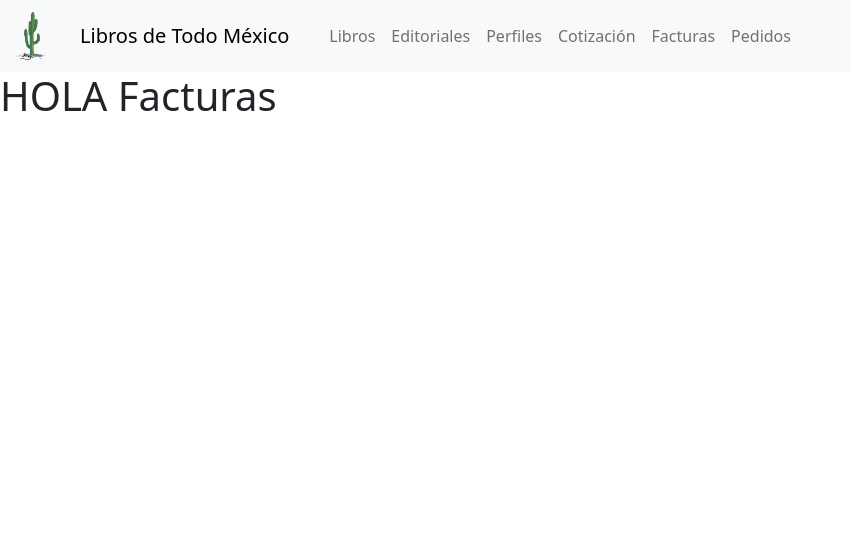
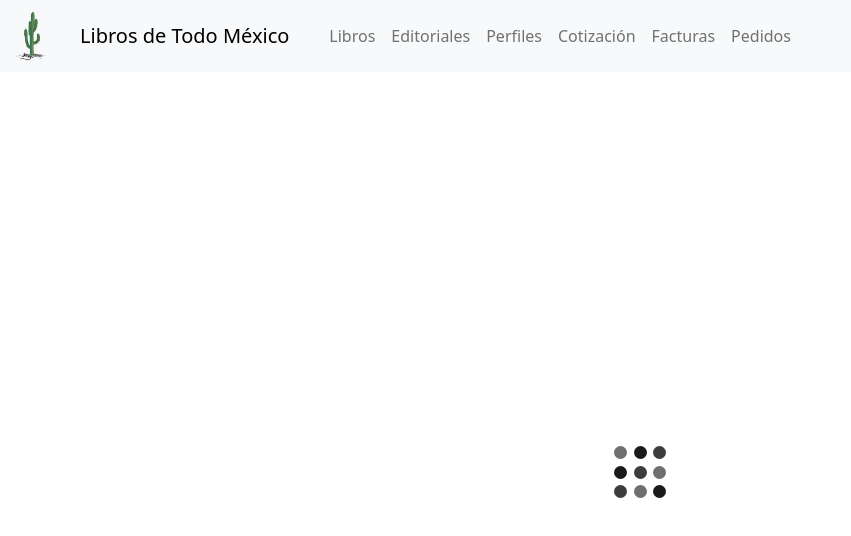
Before and after one commit to Jeerel/Libros, a React (Create React App) app: page /facturas in a window 1280 px wide. Shown: the top 536 px of the page, without its empty margins (0-851 px from the left). Built offline with nearby package versions, Linux system fonts and the light colour scheme.

Commit message:
agregando el loader

```diff
--- /dev/null
+++ b/src/components/Loader.js
@@ -0,0 +1,21 @@
+import React, { Component } from 'react';
+
+import './styles/Loader.css';
+
+export default class Loader extends Component {
+    render() {
+        return (
+            <div className="lds-grid">
+                <div />
+                <div />
+                <div />
+                <div />
+                <div />
+                <div />
+                <div />
+                <div />
+                <div />
+            </div>
+        );
+    }
+}
--- /dev/null
+++ b/src/components/PageLoading.js
@@ -0,0 +1,14 @@
+import React from 'react';
+
+import './styles/PageLoading.css';
+import Loader from './Loader';
+
+function PageLoading() {
+    return (
+        <div className="PageLoading">
+            <Loader />
+        </div>
+    );
+}
+
+export default PageLoading;
--- /dev/null
+++ b/src/components/styles/Loader.css
@@ -0,0 +1,81 @@
+.lds-grid {
+    display: inline-block;
+    position: relative;
+    width: 64px;
+    height: 64px;
+  }
+
+  .lds-grid div {
+    position: absolute;
+    width: 13px;
+    height: 13px;
+    border-radius: 50%;
+    background: #000;
+    animation: lds-grid 1.2s linear infinite;
+  }
+
+  .lds-grid div:nth-child(1) {
+    top: 6px;
+    left: 6px;
+    animation-delay: 0s;
+  }
+
+  .lds-grid div:nth-child(2) {
+    top: 6px;
+    left: 26px;
+    animation-delay: -0.4s;
+  }
+
+  .lds-grid div:nth-child(3) {
+    top: 6px;
+    left: 45px;
+    animation-delay: -0.8s;
+  }
+
+  .lds-grid div:nth-child(4) {
+    top: 26px;
+    left: 6px;
+    animation-delay: -0.4s;
+  }
+
+  .lds-grid div:nth-child(5) {
+    top: 26px;
+    left: 26px;
+    animation-delay: -0.8s;
+  }
+
+  .lds-grid div:nth-child(6) {
+    top: 26px;
+    left: 45px;
+    animation-delay: -1.2s;
+  }
+
+  .lds-grid div:nth-child(7) {
+    top: 45px;
+    left: 6px;
+    animation-delay: -0.8s;
+  }
+
+  .lds-grid div:nth-child(8) {
+    top: 45px;
+    left: 26px;
+    animation-delay: -1.2s;
+  }
+
+  .lds-grid div:nth-child(9) {
+    top: 45px;
+    left: 45px;
+    animation-delay: -1.6s;
+  }
+
+  @keyframes lds-grid {
+
+    0%,
+    100% {
+      opacity: 1;
+    }
+
+    50% {
+      opacity: 0.5;
+    }
+  }
--- /dev/null
+++ b/src/components/styles/PageLoading.css
@@ -0,0 +1,8 @@
+.PageLoading {
+    display: flex;
+    flex-direction: column;
+    justify-content: center;
+    align-items: center;
+    min-height: 100vh;
+    width: 100%;
+  }
--- a/src/pages/AltaLibros.js
+++ b/src/pages/AltaLibros.js
@@ -1,5 +1,6 @@
 import React from "react";
 import "../App.css"
+import PageLoading from "../components/PageLoading";
 
 import { FontAwesomeIcon } from "@fortawesome/react-fontawesome";
 import axios from "axios";
@@ -17,7 +18,8 @@ import { Modal, ModalBody, ModalFooter, ModalHeader } from "reactstrap";
 
 class AltaLibros extends React.Component {
     state = {
-        data: [],
+        loading: true,
+        data: undefined,
         dataEditorial: [],
         modalInsertar: false,
         modalEdit: false,
@@ -262,6 +264,11 @@ class AltaLibros extends React.Component {
     }
     render() {
         const { form } = this.state;
+
+        if (this.state.loading === true && !this.state.data) {
+            return <PageLoading />
+        }
+
         return (
             <div>
                 <div className="container">
--- a/src/pages/Cotizacion.js
+++ b/src/pages/Cotizacion.js
@@ -1,10 +1,19 @@
 import React from "react";
+import PageLoading from "../components/PageLoading";
 
 class Cotizacion extends React.Component {
+    state = {
+        loading: true,
+        data: undefined
+    }
+
     render() {
+        if (this.state.loading === true && !this.state.data) {
+            return <PageLoading />
+        }
         return (
             <div>
-                <h1>HOLA Cotizacion</h1>
+
             </div>
         )
     }
--- a/src/pages/Editoriales.js
+++ b/src/pages/Editoriales.js
@@ -1,5 +1,6 @@
 import React from "react";
 import "../App.css"
+import PageLoading from '../components/PageLoading'
 
 import { FontAwesomeIcon } from "@fortawesome/react-fontawesome";
 import axios from "axios";
@@ -18,6 +19,7 @@ import { Modal, ModalBody, ModalFooter, ModalHeader } from "reactstrap";
 class Editoriales extends React.Component {
 
     state = {
+        loading: true,
         data: [
             {
                 nombre: 'Almadía',
@@ -49,6 +51,11 @@ class Editoriales extends React.Component {
     };
 
     render() {
+
+        if (this.state.loading === true && !this.state.data) {
+            return <PageLoading />
+        }
+
         return (
             <div>
                 <div className="container">
@@ -71,9 +78,41 @@ class Editoriales extends React.Component {
                         <div className="col-md-3 col-sm-3">
                             <div className="form-group">
                                 <label>Estado</label>
-                                <input className="form-control" type="text" name="nameFilter" id="nameFilter" />
-                                {// <input className="form-control" type="text" name="nameFilter" id="nameFilter" onChange={this.handleChangeFilter} value={filter ? filter.name : ""} />
-                                }
+                                <select className="form-control">
+                                    <option selected disabled>Seleccione una opción</option>
+                                    <option value="Aguascalientes">Aguascalientes</option>
+                                    <option value="Baja California">Baja California</option>
+                                    <option value="Baja California Sur">Baja California Sur</option>
+                                    <option value="Campeche">Campeche</option>
+                                    <option value="Chiapas">Chiapas</option>
+                                    <option value="Chihuahua">Chihuahua</option>
+                                    <option value="CDMX">Ciudad de México</option>
+                                    <option value="Coahuila">Coahuila</option>
+                                    <option value="Colima">Colima</option>
+                                    <option value="Durango">Durango</option>
+                                    <option value="Estado de México">Estado de México</option>
+                                    <option value="Guanajuato">Guanajuato</option>
+                                    <option value="Guerrero">Guerrero</option>
+                                    <option value="Hidalgo">Hidalgo</option>
+                                    <option value="Jalisco">Jalisco</option>
+                                    <option value="Michoacán">Michoacán</option>
+                                    <option value="Morelos">Morelos</option>
+                                    <option value="Nayarit">Nayarit</option>
+                                    <option value="Nuevo León">Nuevo León</option>
+                                    <option value="Oaxaca">Oaxaca</option>
+                                    <option value="Puebla">Puebla</option>
+                                    <option value="Querétaro">Querétaro</option>
+                                    <option value="Quintana Roo">Quintana Roo</option>
+                                    <option value="San Luis Potosí">San Luis Potosí</option>
+                                    <option value="Sinaloa">Sinaloa</option>
+                                    <option value="Sonora">Sonora</option>
+                                    <option value="Tabasco">Tabasco</option>
+                                    <option value="Tamaulipas">Tamaulipas</option>
+                                    <option value="Tlaxcala">Tlaxcala</option>
+                                    <option value="Veracruz">Veracruz</option>
+                                    <option value="Yucatán">Yucatán</option>
+                                    <option value="Zacatecas">Zacatecas</option>
+                                </select>
 
                             </div>
                         </div>
--- a/src/pages/Facturas.js
+++ b/src/pages/Facturas.js
@@ -1,10 +1,19 @@
 import React from "react";
+import PageLoading from "../components/PageLoading";
 
 class Facturas extends React.Component {
+    state = {
+        loading: true,
+        data: undefined
+    }
+
     render() {
+        if (this.state.loading === true && !this.state.data) {
+            return <PageLoading />
+        }
         return (
             <div>
-                <h1>HOLA Facturas</h1>
+
             </div>
         )
     }
--- a/src/pages/Pedidos.js
+++ b/src/pages/Pedidos.js
@@ -1,10 +1,19 @@
 import React from "react";
+import PageLoading from "../components/PageLoading";
 
 class Pedidos extends React.Component {
+    state = {
+        loading: true,
+        data: undefined
+    }
+
     render() {
+        if (this.state.loading === true && !this.state.data) {
+            return <PageLoading />
+        }
         return (
             <div>
-                <h1>HOLA Pedidos</h1>
+
             </div>
         )
     }
--- a/src/pages/Perfiles.js
+++ b/src/pages/Perfiles.js
@@ -1,5 +1,6 @@
 import React from "react";
 import "../App.css"
+import PageLoading from "../components/PageLoading";
 
 import { FontAwesomeIcon } from "@fortawesome/react-fontawesome";
 import axios from "axios";
@@ -15,10 +16,12 @@ import {
 
 import { Modal, ModalBody, ModalFooter, ModalHeader } from "reactstrap";
 
+
 class Perfiles extends React.Component {
 
     state = {
-        data: [],
+        loading: true,
+        data: undefined,
         dataEditorial: [],
         modalEditar: false,
         modalInsertar: false,
@@ -163,6 +166,9 @@ class Perfiles extends React.Component {
     }
 
     render() {
+        if (this.state.loading === true && !this.state.data) {
+            return <PageLoading />
+        }
         const { form, filter } = this.state;
         return (
             <div>
```
Also changed, not shown: src/api.js (added, +54 -0 lines).
